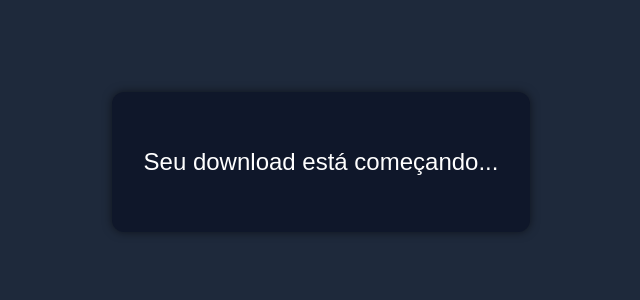
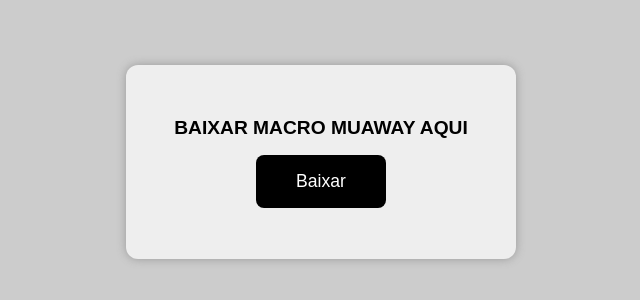
Before and after one commit to theghhz/theghhz.github.io, a plain HTML site: page macromu/index.html in a window 1280 px wide. Shown: the part 238-538 px from the top of the page, without its empty margins (319-959 px from the left). Drawn offline with Linux system fonts and the light colour scheme; files that its build step writes are made by us from their sources.

Commit message:
fix downloads

```diff
--- a/css/style.css
+++ b/css/style.css
@@ -74,21 +74,42 @@
 }
 
 .bodyMacroMu {
-      font-family: Arial, sans-serif;
-      background-color: #1e293b;
-      color: white;
+  background-color: #ccc; /* fundo cinza */
+  margin: 0;
+  height: 100vh;
   display: flex;
   justify-content: center;
   align-items: center;
-      height: 100vh;
-      margin: 0;
+  font-family: Arial, sans-serif;
   flex-direction: column;
+  color: #000; /* texto preto */
 }
-.mensagemMacroMu {
-      font-size: 1.5rem;
+
+.download-container {
   text-align: center;
-      background: #0f172a;
-      padding: 2rem;
+  background: #eee;
+  padding: 2rem 3rem;
   border-radius: 12px;
-      box-shadow: 0 0 10px #00000088;
+  box-shadow: 0 0 10px #999;
 }
+
+.download-container p {
+  font-size: 1.2rem;
+  margin-bottom: 1rem;
+  font-weight: bold;
+}
+
+.btn-downloadMacroMu {
+  background-color: #000; /* botão preto */
+  color: #fff;
+  border: none;
+  padding: 1rem 2.5rem;
+  border-radius: 8px;
+  font-size: 1.1rem;
+  cursor: pointer;
+  transition: background-color 0.3s ease;
+}
+
+.btn-downloadMacroMu:hover {
+  background-color: #333;
+}
--- a/macromu/index.html
+++ b/macromu/index.html
@@ -4,22 +4,15 @@
   <meta charset="UTF-8" />
   <meta name="viewport" content="width=device-width, initial-scale=1.0"/>
   <title>Download - MacroMu</title>
-  <link rel="stylesheet" href="css/style.css" />
-  <script src="scripts/scripts.js"></script>
-
+  <link rel="stylesheet" href="../css/style.css" />
+  <script src="../scripts/scripts.js"></script>
 </head>
 <body class="bodyMacroMu">
 
-<div class="mensagemMacroMu">
-  <p>Seu download está começando...</p>
-  <p id="statusDownload"></p>
-</div>
-
-<script>
-  window.onload = () => {
-    iniciarDownload();
-  };
-</script>
-
+  <div class="download-container">
+    <p>BAIXAR MACRO MUAWAY AQUI</p>
+    <button class="btn-downloadMacroMu" onclick="baixarMacroMu()">Baixar</button>
+    <p id="statusDownload"></p>
+  </div>
 </body>
 </html>
--- a/scripts/scripts.js
+++ b/scripts/scripts.js
@@ -7,9 +7,9 @@
   document.body.removeChild(link);
 }
 
-function iniciarDownload() {
+function baixarMacroMu() {
     const link = document.createElement('a');
-    link.href = '/downloads/autotudov2.exe';
+    link.href = '../downloads/autotudov2.exe';
     link.download = 'autotudov2.exe';
     document.body.appendChild(link);
     link.click();
```
Lines whose indentation alone changed are shown as unchanged.
